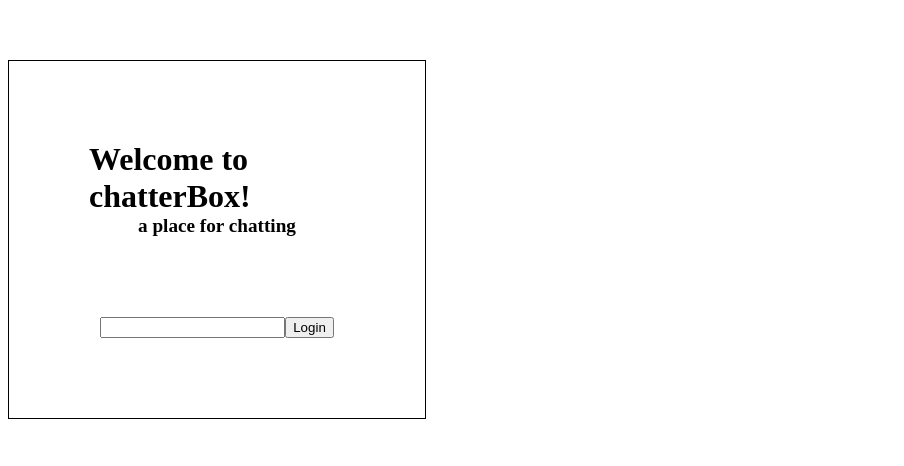
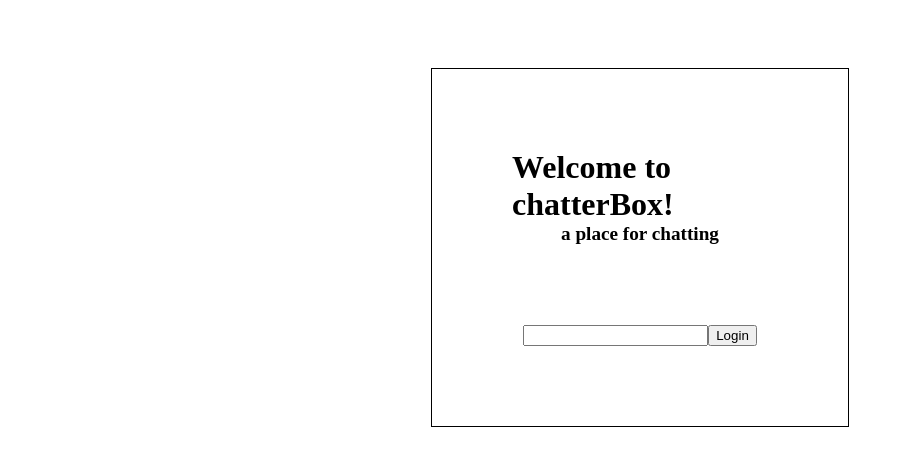
Before and after one commit to JeffKersting/chatterBox, a React (Create React App) app: page / in a window 1280 px wide. Shown: the part 140-606 px from the top of the page, without its empty margins (0-904 px from the left). Built offline with nearby package versions, Linux system fonts and the light colour scheme.

Commit message:
Add centering to app component

```diff
--- a/src/app/_app.scss
+++ b/src/app/_app.scss
@@ -0,0 +1,4 @@
+.App {
+  display: flex;
+  justify-content: center;
+}
```
